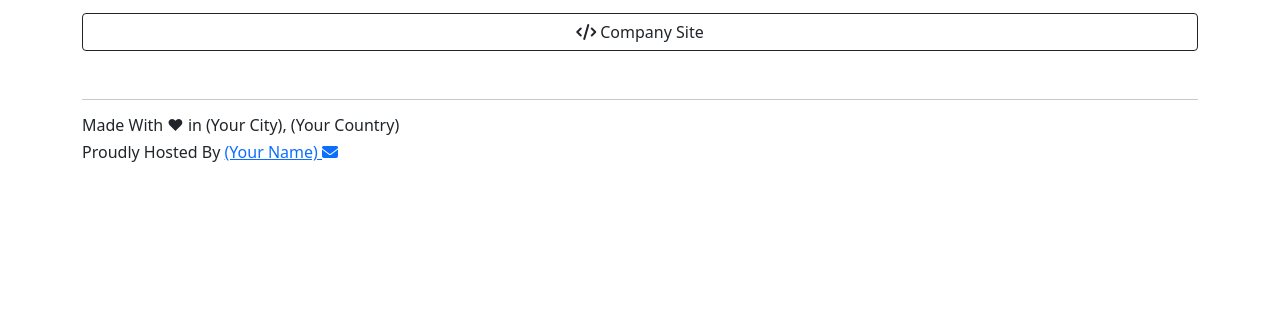
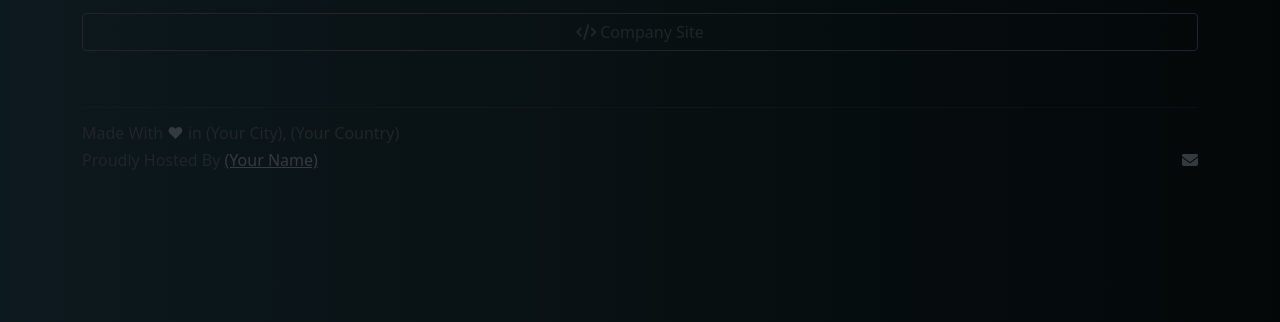
Before and after one commit to devgangsters/bio, a plain HTML site: page index.html in a window 1280 px wide. Shown: the part 478-800 px from the top of the page. Drawn offline with nearby package versions, Linux system fonts and the light colour scheme.

Commit message:
step 2.2

```diff
--- a/css/style.css
+++ b/css/style.css
@@ -7,11 +7,12 @@ background: linear-gradient(-45deg, #EE7752, #E73C7E, #23A6D5, #23D5AB);
 
 body{
     /*background-color: #faf8ef;*/
-    background: linear-gradient(to right, rgb(15, 32, 39), rgb(32, 58, 67), rgb(44, 83, 100));
+    background: linear-gradient(to right, rgb(6, 28, 37), rgb(20, 39, 46), rgb(1, 3, 3));
     background-size: 400% 400%;
     -webkit-animation: Gradient 15s ease infinite;
     -moz-animation: Gradient 15s ease infinite;
     animation: Gradient 15s ease infinite;
+
   }
 
   @-webkit-keyframes Gradient {
--- a/index.html
+++ b/index.html
@@ -22,6 +22,7 @@
       integrity="sha384-EVSTQN3/azprG1Anm3QDgpJLIm9Nao0Yz1ztcQTwFspd3yD65VohhpuuCOmLASjC"
       crossorigin="anonymous"
     />
+    <link rel="stylesheet" href="css/style.css" />
     <title>Links - Pimdora</title>
   </head>
 
```
